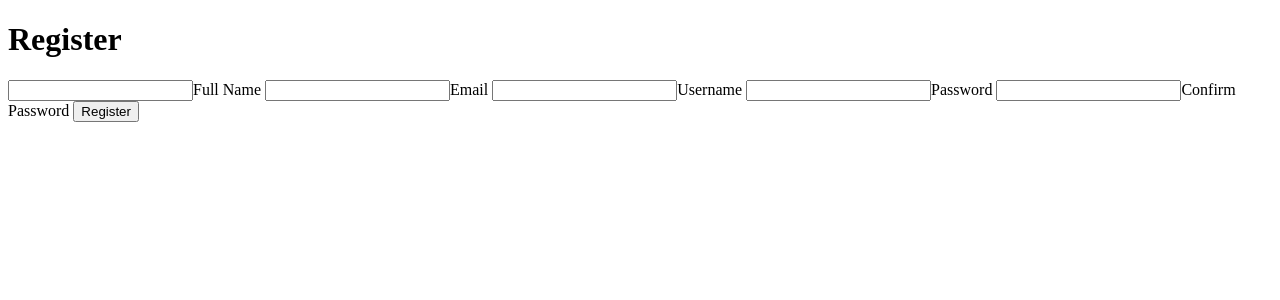
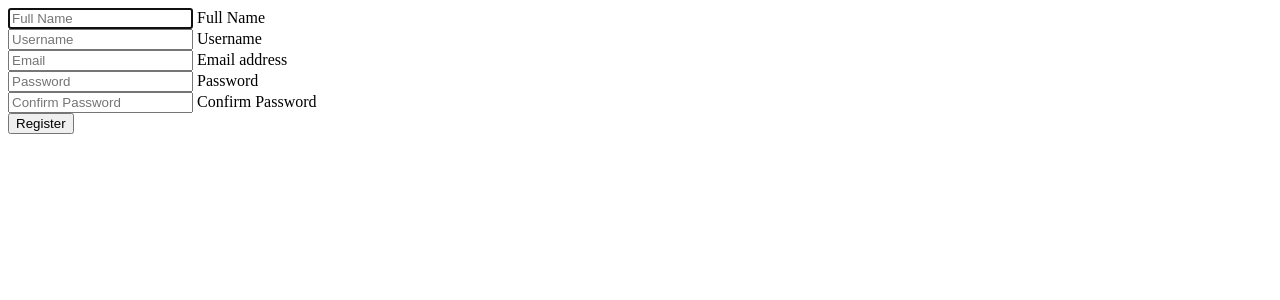
Before and after one commit to Latarho/ChebiChain, a Flask app: template templates/register.html in a window 1280 px wide. Shown: the top 300 px of the page. Run offline with Flask 2, Linux system fonts and the light colour scheme; the template is opened without the code that fills it, so the values that code supplies are empty; parts of the project's set-up code (start-up, migrations or seed data) failed here and were passed over; some libraries are stand-ins or nearby versions.

Commit message:
User Registration

```diff
--- a/app.py
+++ b/app.py
@@ -15,15 +15,40 @@ app.config['MYSQL_CURSORCLASS'] = 'DictCursor'
 
 mysql = MySQL(app)
 
+def log_in_user(username):
+    users = Table('users', 'name', 'email', 'username', 'password')
+    user = users.getone('username', username)
+
+    session['logged_in'] = True
+    session['username'] = username
+    session['name'] = user.get('name')
+    session['email'] = user.get('email')
+
+
 @app.route("/register", methods =['GET', 'POST'])
 def register():
     form = RegisterForm(request.form)
     users = Table('users', 'name', 'email', 'username', 'password')
 
     if request.method == 'POST' and form.validate():
-        pass
+        username = form.username.data
+        email = form.email.data
+        name = form.name.data
 
-    return render_template('register.html')
+        if isnewuser(username):    #check if new user
+            password = sha256_crypt.encrypt(form.password.data)
+            users.insert(name, email, username, password)
+            log_in_user(username)
+            return redirect(url_for('dashboard'))
+        else:
+            flash('User already exists', 'danger')
+            return redirect(url_for('register'))
+
+    return render_template('register.html', form=form)
+
+@app.route("/dashboard")
+def dashboard():
+    return render_template('dashboard.html', session=session)
 
 @app.route("/")
 def index():
--- a/templates/register.html
+++ b/templates/register.html
@@ -1,15 +1,36 @@
 <!DOCTYPE html>
 <html lang="en">
 <head>
-    <title>ChebiChain</title>
+    <title>ChebiChain - Register</title>
 </head>
 
-<h1>Register</h1>
-<form method="POST" action="">
-    <input value={{request.form.name}}><label>Full Name</label>
-    <input value={{request.form.email}}><label>Email</label>
-    <input value={{request.form.username}}><label>Username</label>
-    <input value={{request.form.password}}><label>Password</label>
-    <input value={{request.form.confirm}}><label>Confirm Password</label>
-    <button type="submit">Register</button>
-</form>
+  <body>
+
+    <div class="container">
+        <form method="POST" action="">
+            <div class="form-label-group">
+                <input type="text" id="inputName" name="name" class="form-control" placeholder="Full Name" required="required" autofocus="autofocus" value={{request.form.name}}>
+                <label for="inputName">Full Name</label>
+            </div>
+            <div class="form-label-group">
+                <input type="text" id="inputUsername" name="username" class="form-control" placeholder="Username" required="required" autofocus="autofocus" value={{request.form.username}}>
+                <label for="inputUsername">Username</label>
+            </div>
+            <div class="form-label-group">
+                <input type="text" id="inputEmail" name="email" class="form-control" placeholder="Email" required="required" autofocus="autofocus" value={{request.form.email}}>
+                <label for="inputEmail">Email address</label>
+            </div>
+            <div class="form-label-group">
+                <input type="password" id="inputPassword" name="password" class="form-control" placeholder="Password" required="required" autofocus="autofocus" value={{request.form.password}}>
+                <label for="inputPassword">Password</label>
+            </div>
+            <div class="form-label-group">
+                <input type="password" id="confirmPassword" name="confirm" class="form-control" placeholder="Confirm Password" required="required" autofocus="autofocus" value={{request.form.confirm}}>
+                <label for="confirmPassword">Confirm Password</label>
+            </div>
+            <button type="submit" class="btn btn-primary btn-block">Register</button>
+    </div>
+
+  </body>
+
+</html>
```
Also changed, not shown: templates/dashboard.html (added, +7 -0 lines), templates/includes/_formhelpers.html (added, +9 -0 lines), templates/includes/_messages.html (added, +15 -0 lines).
